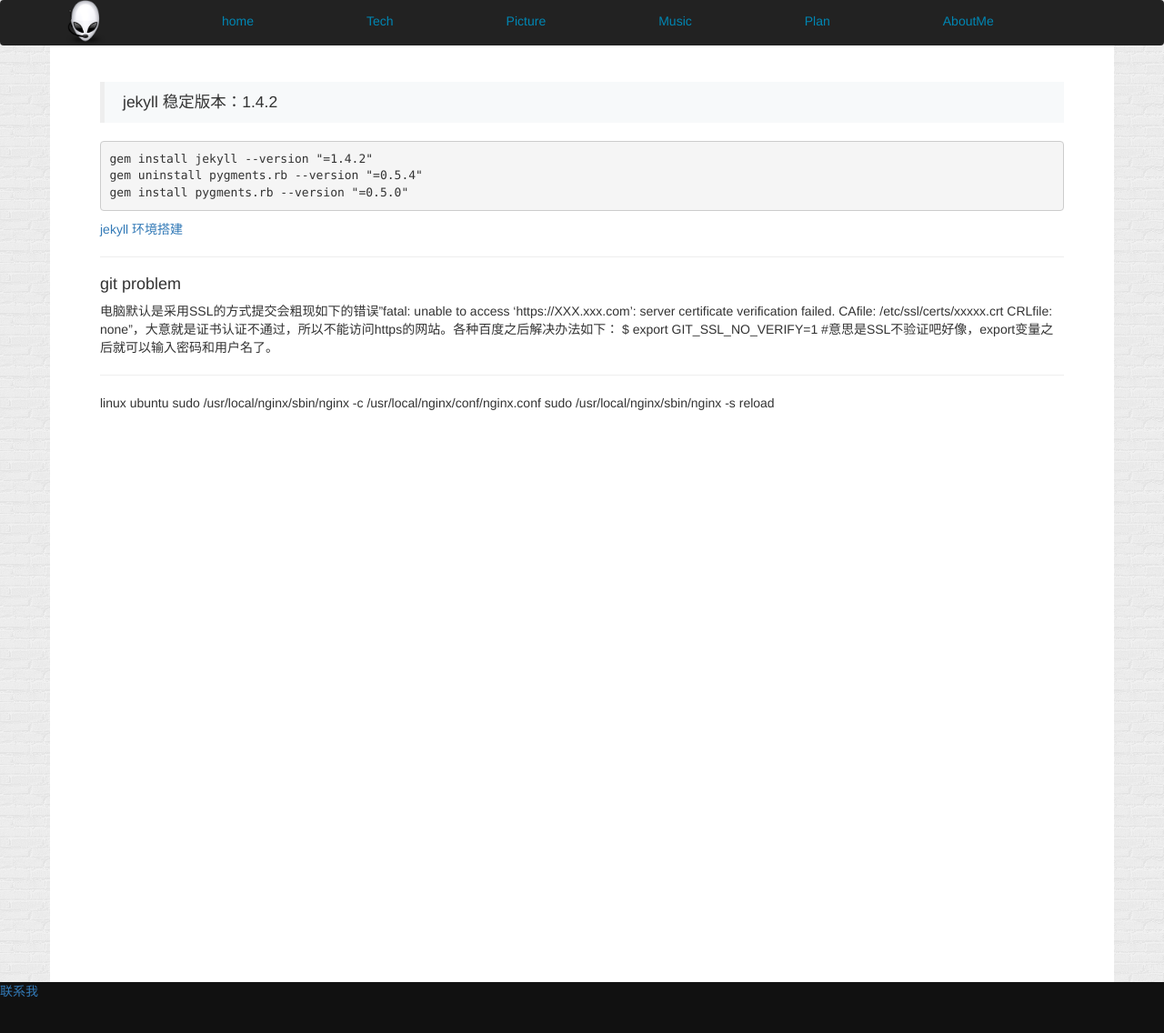
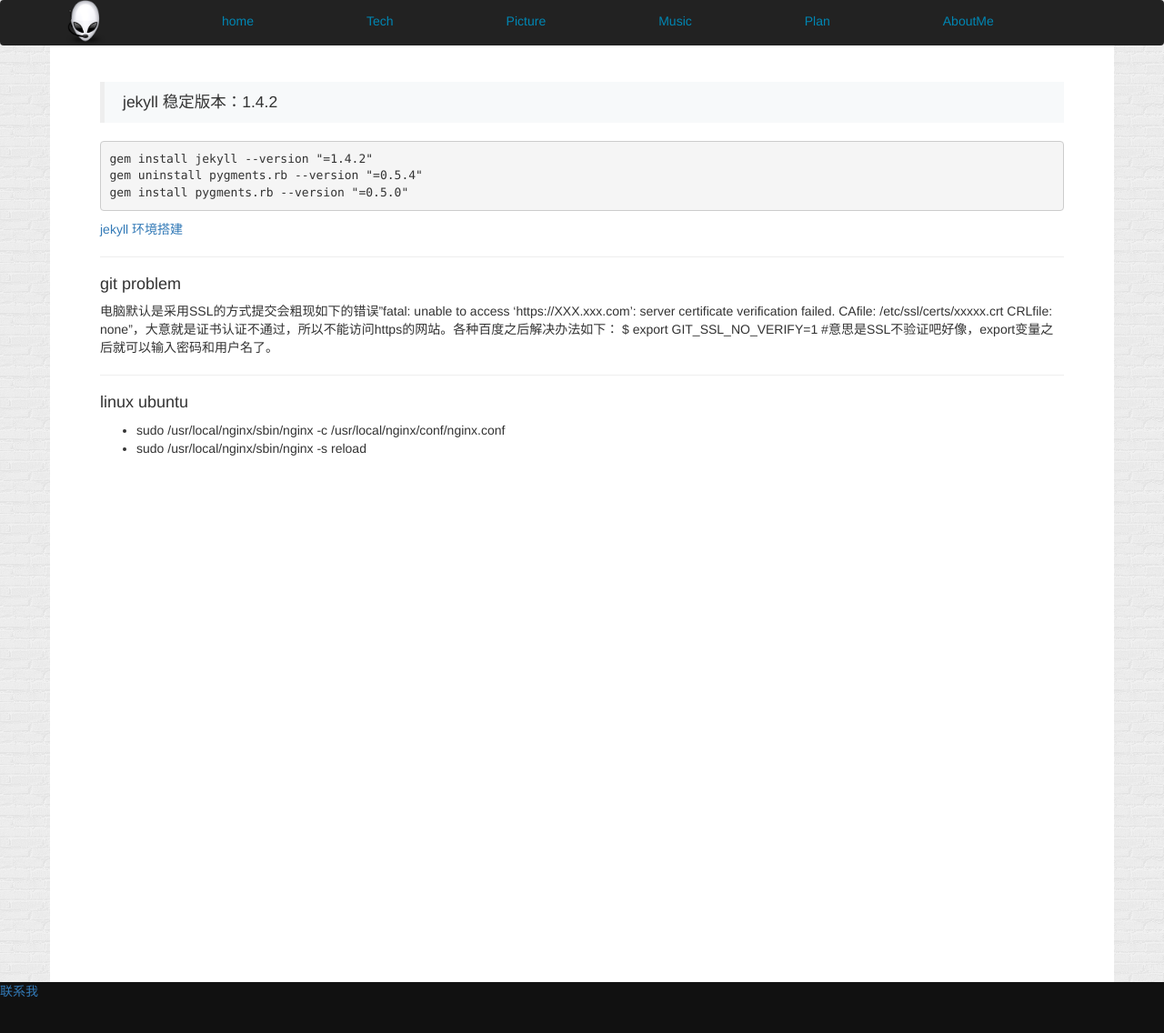
Before and after one commit to GeorageLiang/georageliang.github.com, a Jekyll site: the page built from md/jekyllVersion.md, in a window 1280 px wide and 1140 px high. Shown: the top 1136 px of the window at 91% size. Built offline with Jekyll 4.4.1, drawn with Linux system fonts in a browser that asks for light colours; Markdown is read by kramdown in place of the engine named in the settings; comment, search, counter and statistics services are not loaded.

```diff
--- a/md/jekyllVersion.md
+++ b/md/jekyllVersion.md
@@ -24,6 +24,6 @@ gem install pygments.rb --version "=0.5.0"
 $ export GIT_SSL_NO_VERIFY=1 #意思是SSL不验证吧好像，export变量之后就可以输入密码和用户名了。
 
 ---
-linux ubuntu
-sudo /usr/local/nginx/sbin/nginx -c /usr/local/nginx/conf/nginx.conf
-sudo /usr/local/nginx/sbin/nginx -s reload
+####linux ubuntu
+- sudo /usr/local/nginx/sbin/nginx -c /usr/local/nginx/conf/nginx.conf
+- sudo /usr/local/nginx/sbin/nginx -s reload
```
